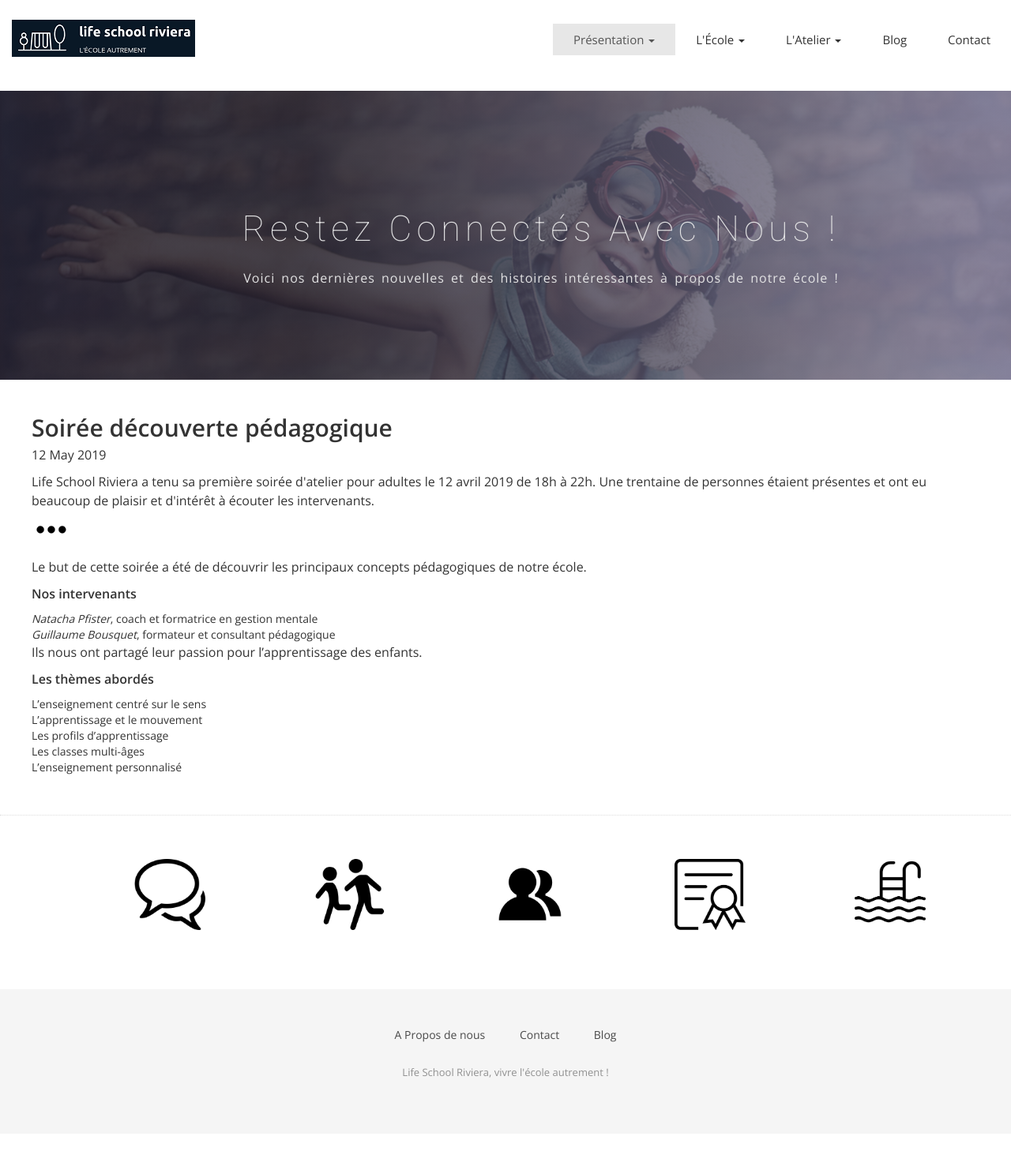
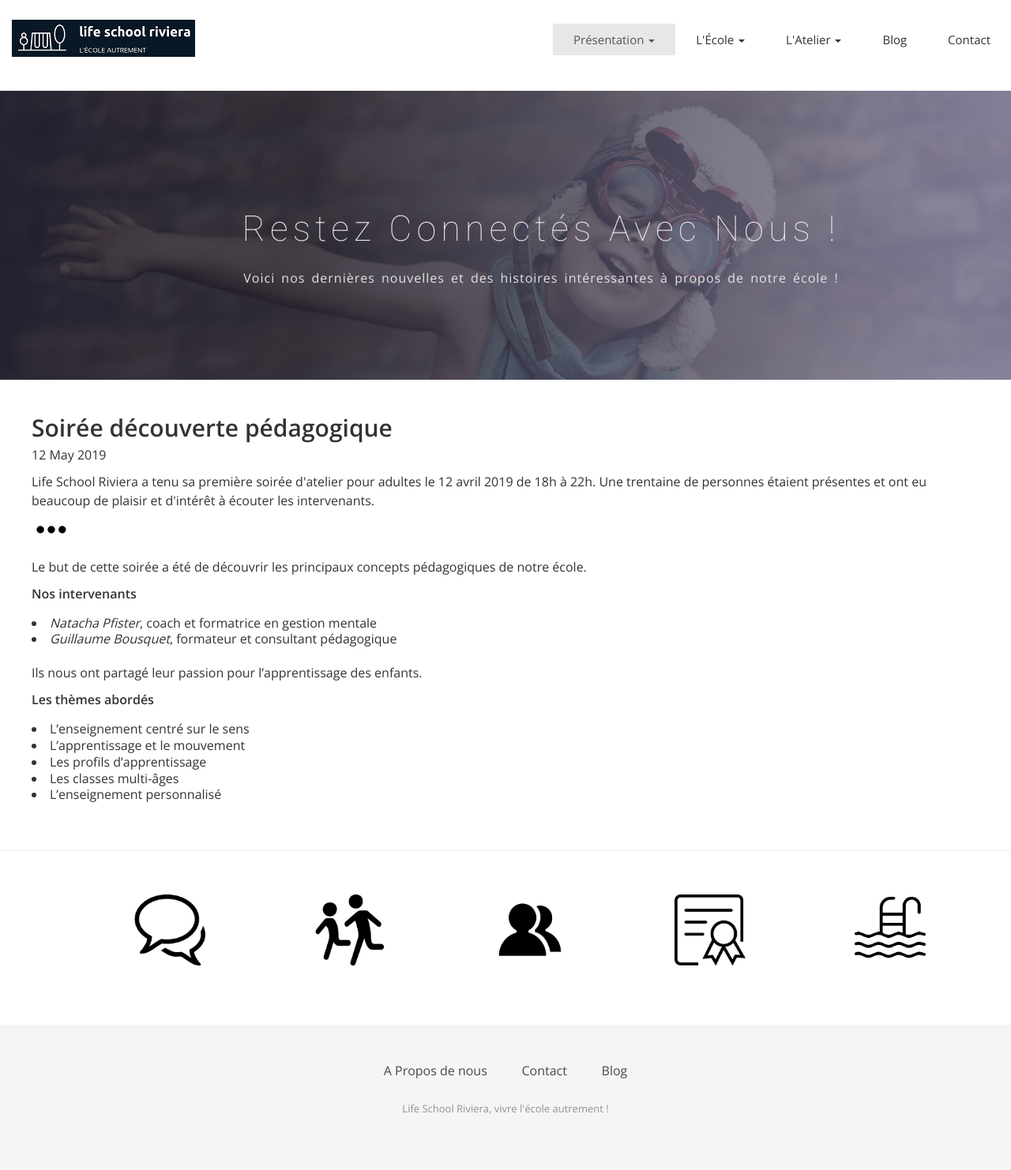
Before and after one commit to midjoule/lifeschool, a Jekyll site: the page built from blog.html, in a window 1280 px wide. Shown: the whole page at 79% size. Built offline with Jekyll 4.4.1, drawn with Linux system fonts in a browser that asks for light colours; nearby versions of some CDN libraries; some web fonts are replaced; before the commit the page ends 1436 px from its top, so only the background shows below that.

Commit message:
Update blog.html

```diff
--- a/blog.html
+++ b/blog.html
@@ -3,6 +3,20 @@ layout: page
 title: Blog
 permalink: /blog/
 ---
+
+<style>
+  UL {
+    margin: 15px 0px 20px 0px;
+  }
+  LI {
+    list-style-type: disc;
+    list-style-position: inside;
+    font-size:medium ;
+    line-height: 1.3em;
+  }
+</style>
+
+
 <!-- Slider Start -->
 <section id="global-header">
   <div class="container">
```
